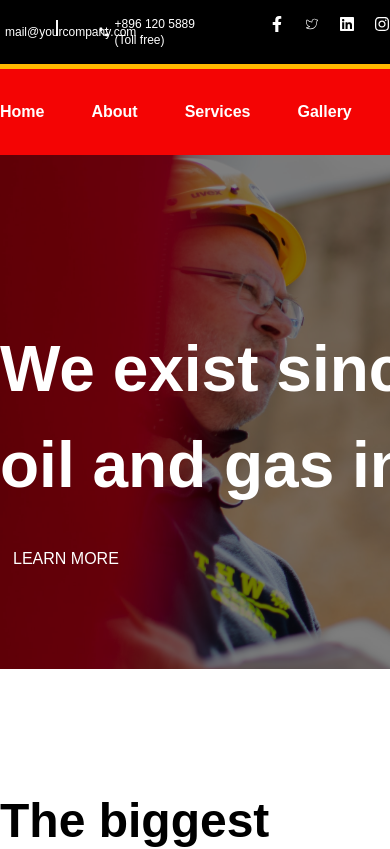
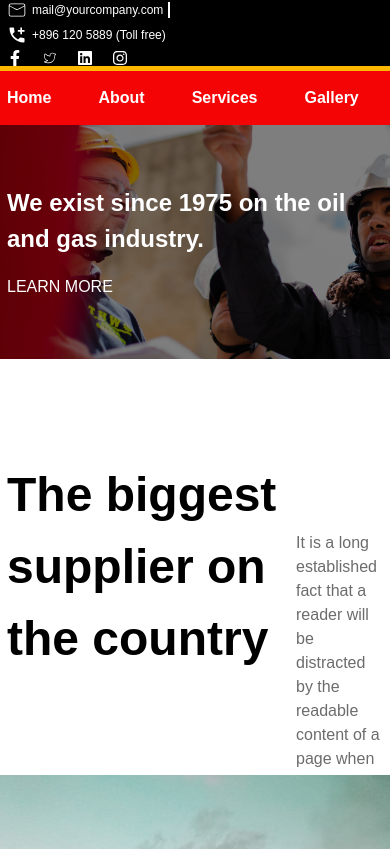
Before and after one commit to mustakin04/Petroil-Website, a React app in the folder my-petroil/: page / in a window 390 px wide. Shown: the top 849 px of the page. Built offline with nearby package versions, Linux system fonts and the light colour scheme; the HTML template or start-up script is replaced by a standard one.

Commit message:
responsive

```diff
--- a/my-petroil/src/Components/Banner/Banner.jsx
+++ b/my-petroil/src/Components/Banner/Banner.jsx
@@ -4,19 +4,20 @@ import banner from "../../assets/banner.png"
 import Container from './../Container/Container';
 const Banner = () => {
   return (
-    <div className='relative bg-current bg-no-repeat bg-cover py-[257px] font-poppins text-white'
+    <div className='relative z-[1] bg-current bg-no-repeat bg-cover py-[60px] md:py-[257px] font-poppins text-white'
     style={{ backgroundImage: `url(${banner})` }}>
-      <div className="absolute inset-0 bg-black bg-opacity-50">
+      <div className="absolute inset-0 bg-black bg-opacity-50 z-[-1]">
+      </div>
         <Container>
           <div>
-           <h1 className='font-Poppins text-white font-bold text-[64px] w-[842px] h-[186px] mt-[150px]'>
+           <h1 className='font-Poppins text-white text-[24px] font-bold md:text-[64px]  md:w-[842px] md:h-[186px] md:mt-[150px]'>
             We exist since 1975 on the oil and gas industry.</h1>
           </div>
-          <div className='pt-[40px]'>
-          <a className="p-[13px] hover:bg-[#F40404]" href="#">LEARN MORE</a>
+          <div className='pt-[18px] md:pt-[40px]'>
+          <a className="md:p-[13px] hover:bg-[#F40404]" href="#">LEARN MORE</a>
           </div>
         </Container>
-      </div>
+
     </div>
   )
 }
--- a/my-petroil/src/Components/Container/Container.jsx
+++ b/my-petroil/src/Components/Container/Container.jsx
@@ -4,7 +4,7 @@ import React from 'react'
 // eslint-disable-next-line react/prop-types
 const Container = ({children}) => {
   return (
-    <div className="max-w-container mx-auto py-4">{children}
+    <div className="max-w-container mx-auto px-[7px] md:px-0 ">{children}
     </div>
 
   )
--- a/my-petroil/src/Components/Header/Header.jsx
+++ b/my-petroil/src/Components/Header/Header.jsx
@@ -11,21 +11,21 @@ import Container from '../Container/Container';
 
 const Header = () => {
     return (
-        <div className="bg-black text-white border-b-[5px] border-[#FFB800] ">
+        <div className="bg-black text-white border-b-[5px] md:py-[20px] border-[#FFB800] ">
             <Container>
-                <div className='flex font-poppins'>
-                    <div className='flex w-1/2'>
-                        <div className='relative w-1/2 flex items-center gap-[5px] after:absolute after:content-[""] after:w-[2px]
+                <div className='md:flex font-poppins '>
+                    <div className='md:flex md:w-1/2'>
+                        <div className='relative w-1/2 flex items-center gap-[5px] md:after:absolute after:content-[""] after:w-[2px]
                         after:h-[16px] after:bg-neutral-50 after:top-[4px] after:right-[40px]'>
                             <CiMail className='text-xl' />
                             <p className=' text-xs font-normal'>mail@yourcompany.com</p>
                         </div>
-                        <div className='w-1/2 flex items-center gap-[5px]'>
+                        <div className='w-1/2 flex items-center my-[5px] md:my-0 gap-[5px]'>
                             <MdAddCall className='text-xl' />
                             <p className='font-Poppins text-xs font-normal'>+896 120 5889 (Toll free)</p>
                         </div>
                     </div>
-                    <div className='flex w-1/2 justify-end gap-x-[19px]' >
+                    <div className='flex w-1/2 md:justify-end gap-x-[19px]' >
                         <FaFacebookF />
                         <CiTwitter />
                         <FaLinkedin />
--- a/my-petroil/src/Components/Navbar/Navbar.jsx
+++ b/my-petroil/src/Components/Navbar/Navbar.jsx
@@ -6,7 +6,7 @@ import PETROIl from "../../assets/Logo.png"
 
 const Navbar = () => {
   return (
-    <div className='bg-[#F40404] font-poppins'>
+    <div className='bg-[#F40404] font-poppins md:py-[15px]'>
       <Container>
         <div className='flex justify-between items-center'>
           <div className='w-1/5'>
```
